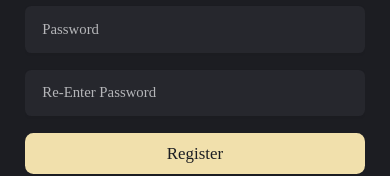
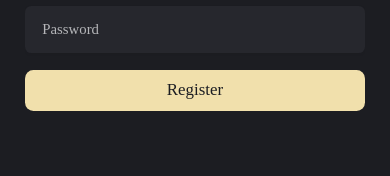
Before and after one commit to johnvees/Binar-Academy-Challenge-7, a React Native app: screen /Register in a window 390 px wide. Shown: the part 332-508 px from the top of the page. Built offline with nearby package versions, Linux system fonts and the light colour scheme.

Commit message:
add error message using react native flash message

```diff
--- a/package.json
+++ b/package.json
@@ -20,6 +20,7 @@
     "firebase": "^7.14.2",
     "react": "17.0.2",
     "react-native": "0.68.2",
+    "react-native-flash-message": "^0.2.1",
     "react-native-gesture-handler": "^2.4.2",
     "react-native-responsive-screen": "^1.4.2",
     "react-native-safe-area-context": "^4.2.5",
--- a/src/App.js
+++ b/src/App.js
@@ -1,6 +1,8 @@
 import {StyleSheet, Text, View} from 'react-native';
 import React, {useEffect} from 'react';
 import ReactNativeSplashScreen from 'react-native-splash-screen';
+import FlashMessage from 'react-native-flash-message';
+
 import Root from './routes';
 
 const App = () => {
@@ -8,7 +10,12 @@ const App = () => {
     ReactNativeSplashScreen.hide();
   }, []);
 
-  return <Root />;
+  return (
+    <>
+      <Root />
+      <FlashMessage position="top" />
+    </>
+  );
 };
 
 export default App;
--- a/src/screens/Auth/Register.js
+++ b/src/screens/Auth/Register.js
@@ -9,6 +9,7 @@ import {
 import React, {useState} from 'react';
 import {SafeAreaView} from 'react-native-safe-area-context';
 import {ms} from 'react-native-size-matters';
+import {showMessage, hideMessage} from 'react-native-flash-message';
 
 import {Button, Gap, Loading} from '../../components';
 import Logo from '../../assets/logo.png';
@@ -16,7 +17,6 @@ import {colors, fonts, useForm} from '../../utils';
 import {Fire} from '../../configs';
 
 const Register = ({navigation}) => {
-  const [password, setPassword] = useState('');
   const [loading, setLoading] = useState(false);
 
   const [form, setForm] = useForm({
@@ -37,17 +37,24 @@ const Register = ({navigation}) => {
 
   const postRegister = () => {
     console.log(form);
+
     setLoading(true);
     Fire.auth()
       .createUserWithEmailAndPassword(form.email, form.password)
       .then(success => {
         setLoading(false);
+        setForm('reset');
         console.log(success);
       })
       .catch(error => {
         const errorMessage = error.message;
         setLoading(false);
-        console.log(errorMessage);
+        showMessage({
+          message: errorMessage,
+          type: 'default',
+          backgroundColor: colors.icon.danger,
+          color: colors.text.primary,
+        });
       });
     // navigation.replace('MainApp');
   };
@@ -99,19 +106,6 @@ const Register = ({navigation}) => {
             value={form.password}
             onChangeText={value => {
               setForm('password', value);
-            }}
-          />
-          <Gap height={ms(16)} />
-          <TextInput
-            style={styles.textInput}
-            // onFocus={onFocusForm}
-            // onBlur={onBlurForm}
-            placeholder="Re-Enter Password"
-            secureTextEntry={true}
-            placeholderTextColor={colors.text.secondary}
-            selectionColor={colors.text.primary}
-            onChangeText={text => {
-              setPassword(text);
             }}
           />
           <Gap height={ms(16)} />
--- a/src/utils/useForm/index.js
+++ b/src/utils/useForm/index.js
@@ -5,6 +5,9 @@ export const useForm = initialValue => {
   return [
     values,
     (formType, formValue) => {
+      if (formType === 'reset') {
+        return setValues(initialValue);
+      }
       return setValues({...values, [formType]: formValue});
     },
   ];
```
Also changed, not shown: 1 other file (tests, documents, lock files or other folders).
